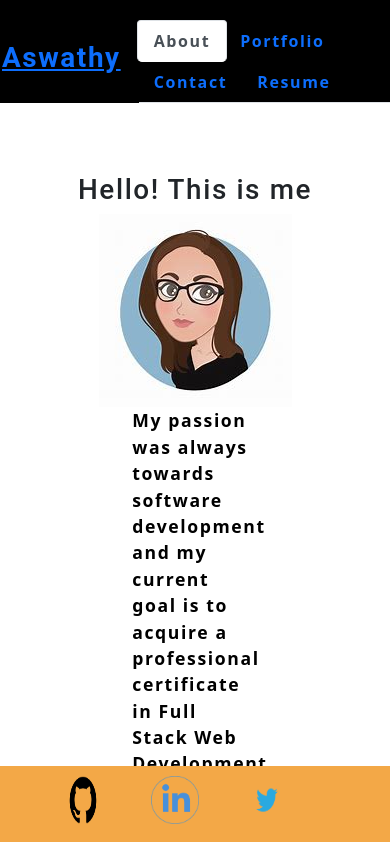
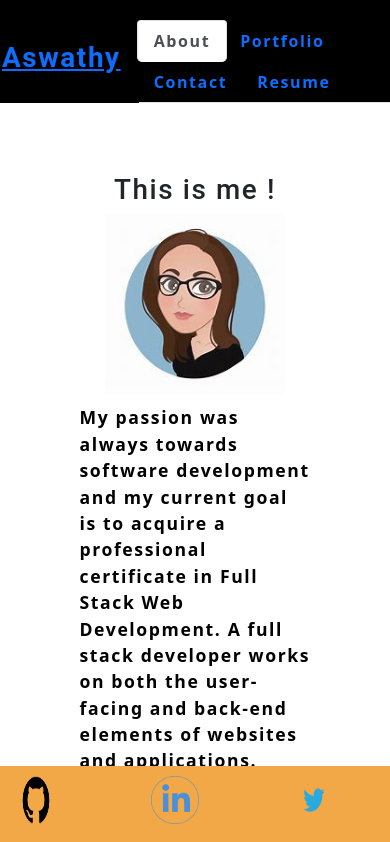
Before and after one commit to achuv37/react-portfolio, a React (Create React App) app: page / in a window 390 px wide. Shown: the top 842 px of the page. Built offline with nearby package versions, Linux system fonts and the light colour scheme.

Commit message:
Add styling

```diff
--- a/src/components/About/index.js
+++ b/src/components/About/index.js
@@ -6,13 +6,13 @@ function About() {
   return (
     <section className='profile'>
       <div className='aboutme' id="about">
-        <h1>Hello! This is me</h1>
+        <h1> This is me !</h1>
       </div>
       <div>
         <img
           src={profileImage}
           alt="about-me"
-          className="image"
+          className="profile-image"
         />
       </div>
       <div className='left'>
--- a/src/components/Portfolio/index.js
+++ b/src/components/Portfolio/index.js
@@ -1,11 +1,13 @@
 import React from 'react';
 
+// <div className='row row-cols-1 row-cols-sm-1 row-cols-md-2 row-cols-lg-3' >
 // Portfolio component provides project name,image,github repo and live website
 function Portfolio() {
   return (
     <section className="portfolio">
-      <div className='row row-cols-1 row-cols-sm-1 row-cols-md-2 row-cols-lg-3' >
-        <div className='col'>
+      <div className='row' >
+
+        <div className='col-12 col-md-6 col-lg-4'>
           <div className='card'>
             <img
               src={require("../../assets/images/beers.PNG")}
@@ -23,7 +25,7 @@ function Portfolio() {
             </div>
           </div>
         </div>
-        <div className='col'>
+        <div className='col-12 col-md-6 col-lg-4'>
           <div className='card'>
             <img
               src={require("../../assets/images/home.PNG")}
@@ -41,7 +43,7 @@ function Portfolio() {
             </div>
           </div>
         </div>
-        <div className='col'>
+        <div className='col-12 col-md-6 col-lg-4'>
           <div className='card'>
             <img
               src={require("../../assets/images/Budget.PNG")}
@@ -59,7 +61,7 @@ function Portfolio() {
             </div>
           </div>
         </div>
-        <div className='col'>
+        <div className='col-12 col-md-6 col-lg-4'>
           <div className='card'>
             <img
               src={require("../../assets/images/Runbuddy.png")}
@@ -77,7 +79,7 @@ function Portfolio() {
             </div>
           </div>
         </div>
-        <div className='col'>
+        <div className='col-12 col-md-6 col-lg-4'>
           <div className='card'>
             <img
               src={require("../../assets/images/tech-blog.PNG")}
@@ -95,7 +97,7 @@ function Portfolio() {
             </div>
           </div>
         </div>
-        <div className='col'>
+        <div className='col-12 col-md-6 col-lg-4'>
           <div className='card'>
             <img
               src={require("../../assets/images/Note-taker.PNG")}
--- a/src/index.css
+++ b/src/index.css
@@ -303,6 +303,7 @@ a {
 .left {
   width: 50%;
   font-weight: 700;
+  padding: 20px;
 }
 .footer {
   display: flex;
@@ -365,9 +366,9 @@ a {
 
 }
 
-@media screen and (max-width: 760px) {
+@media screen and (max-width: 690px) {
   textarea {
-    width: 230px;
+    width: 220px;
 	  height: 110px;
 	  border: 3px solid #cccccc;
 	  padding: 5px;
@@ -379,7 +380,21 @@ a {
   }
 
   .footer {
+    display: flex;
+    justify-content: space-between;
+  }
+  .left {
+    width: 100%;
+    font-size: 20px;
+    padding: 10px;
+  }
+  .profile-image {
+    height: 180px;
+    width: 180px;
 
+  }
+  .resume {
+    padding: 20px;
   }
 
 }
```
